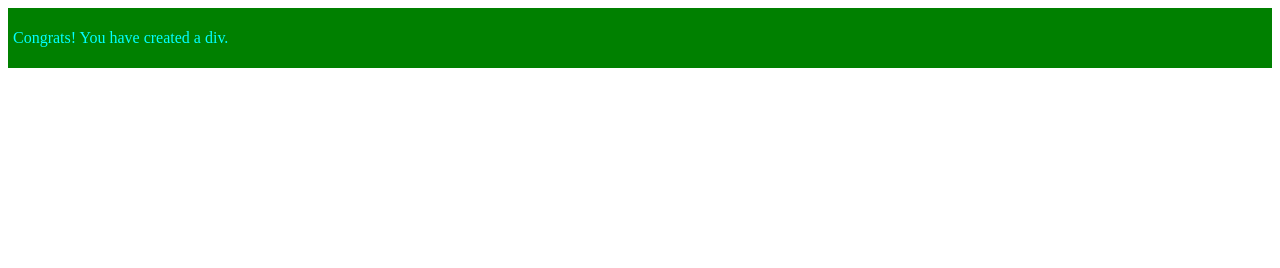
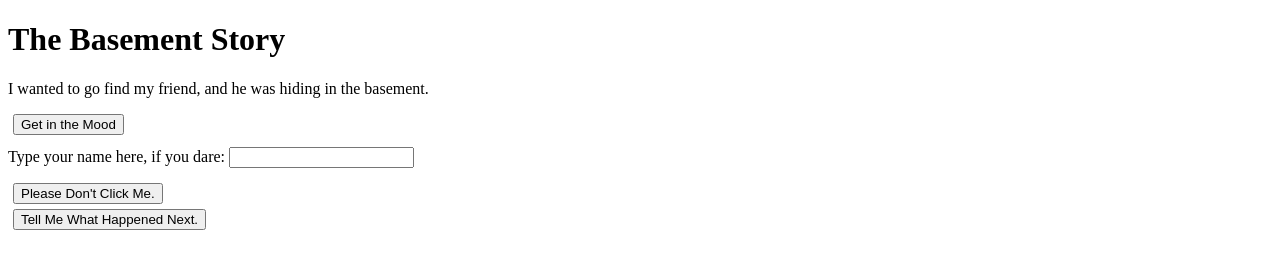
Before and after one commit to magicalbose/Javascript, a plain HTML site: page index.html in a window 1280 px wide. Drawn offline with Linux system fonts and the light colour scheme.

Commit message:
Add files via upload

```diff
--- a/index.html
+++ b/index.html
@@ -3,11 +3,28 @@
 <head>
     <meta charset="UTF-8">
     <meta name="viewport" content="width=device-width, initial-scale=1.0">
-    <title>Console Log</title>
-    <link href="style.css" rel="stylesheet" type="text/css"/>
+    <title>Document</title>
+    <link rel="stylesheet" href="style.css">
 </head>
 <body>
-<script>console.log('Hello, my name is Peehana. I am in grade 4.')</script>
+
+    <h1>The Basement Story</h1>
+
+    <p id="story">I wanted to go find my friend, and he was hiding in the basement.</p>
+
+    <button onclick="goDark()">Get in the Mood</button>
+
+    <div class="textEntry">
+        Type your name here, if you dare:
+        <input type="text" id="name">
+    </div>
+
+    <button onclick="TypeAndScream()">Please Don't Click Me.</button>
+
+    <button onclick="FinishTheStory()">Tell Me What Happened Next.</button>
+
 </body>
+
 <script src="script.js"></script>
+
 </html>
--- a/script.js
+++ b/script.js
@@ -1,16 +1,12 @@
-let div = document.createElement('div')
+function goDark() {
+    document.body.className = "dark";
+}
 
+function TypeAndScream(){
+    var personName = document.getElementById("name").value;
+    alert("I told you not to click it " + personName);
+}
 
-div.id = "paragraph";
-div.className = "alert";
-div.innerHTML = "<p>Congrats! You have created a div.</p>";
-
-
-document.body.append(div);
-
-
-let heading = document.getElementById("heading");
-heading.innerHTML = '&#128512';
-
-
-document.querySelector('header p').innerHTML = "<strong>Good Job!</strong>";
+function FinishTheStory(){
+    document.getElementById("story").innerHTML = "So I carefully searched the damp basement. There you are!";
+}
--- a/style.css
+++ b/style.css
@@ -1,5 +1,14 @@
-.alert{
-    color:aqua;
-    background: green;
-    padding: 5px;
+body.dark{
+    color: white;
+    background: black;
 }
+
+button{
+    display: block;
+    margin: 5px;
+}
+
+.textEntry{
+    margin-top: 12px;
+    margin-bottom: 15px;
+}
```
